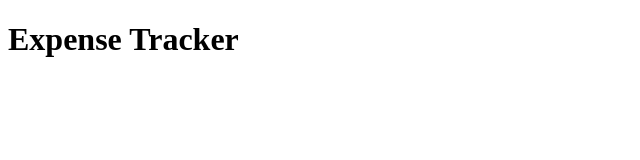
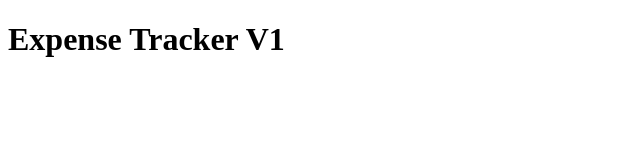
Before and after one commit to kalyancharlie/expense-tracker, a React (Create React App) app in the folder client/: page / in a window 1280 px wide. Shown: the top 160 px of the page, without its empty margins (0-640 px from the left). Built offline with nearby package versions, Linux system fonts and the light colour scheme.

Commit message:
dev branch first commit

```diff
--- a/client/src/App.js
+++ b/client/src/App.js
@@ -2,7 +2,7 @@
 const App = () => {
   return (
     <div>
-      <h1>Expense Tracker</h1>
+      <h1>Expense Tracker V1</h1>
     </div>
   );
 }
```
